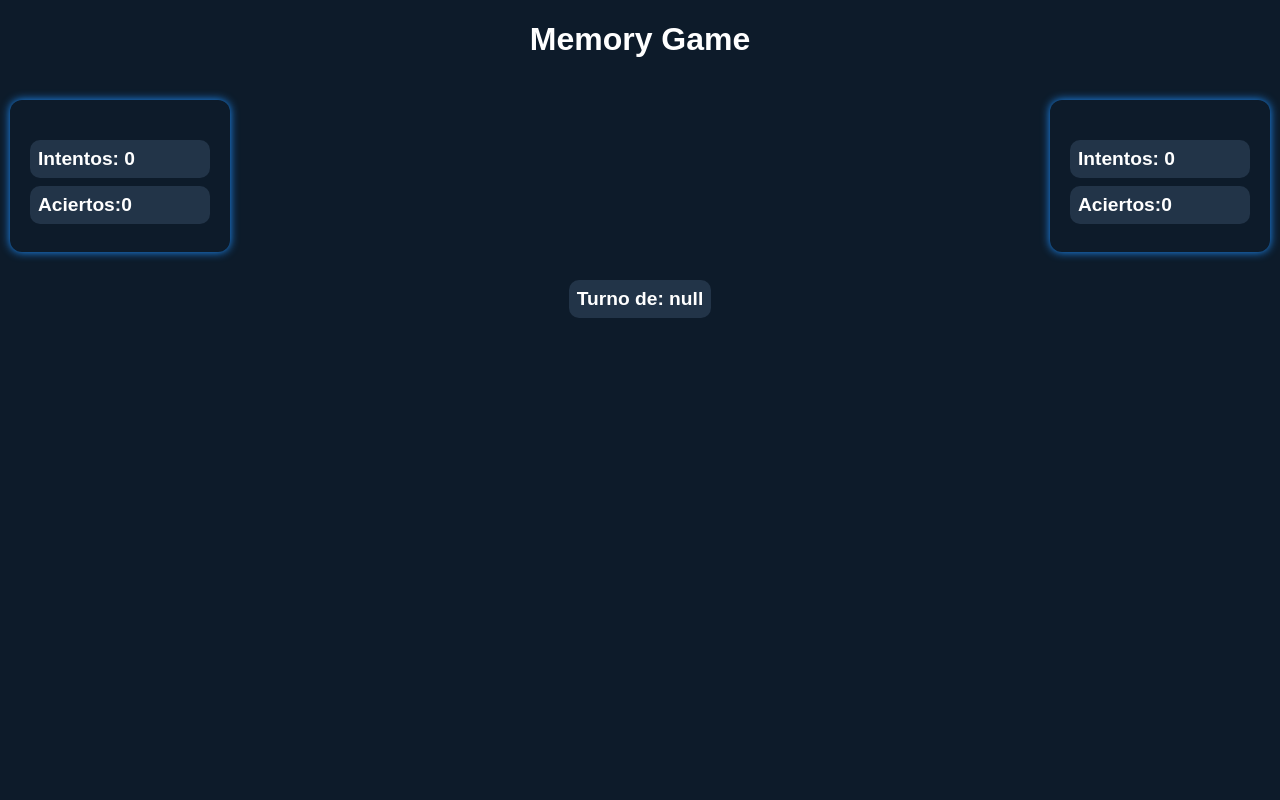
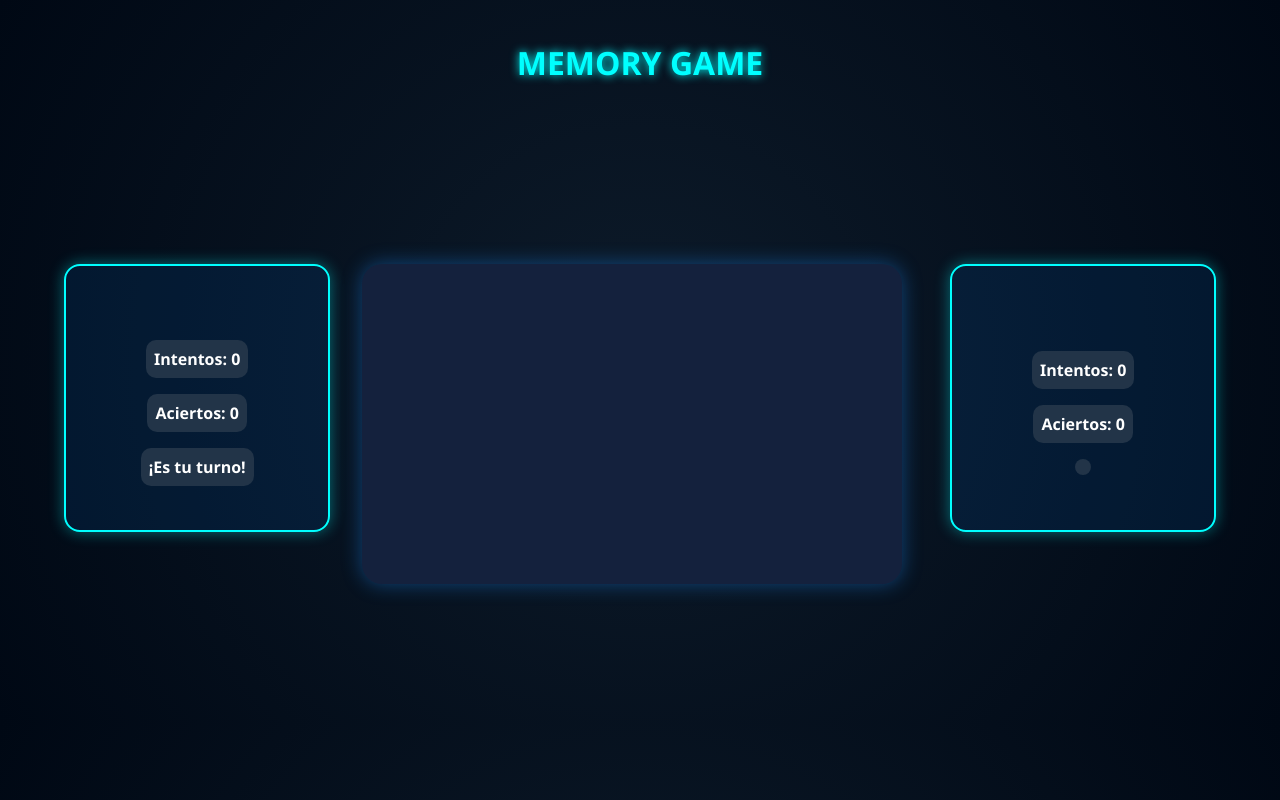
Before and after one commit to anabotha/FinalLaboratorio, a PHP site: page /game.php in a window 1280 px wide. Run offline with PHP 8.4, Linux system fonts and the light colour scheme; data that the repository does not hold is empty.

Commit message:
vistas,mensaje de turnos

```diff
--- a/game/game.css
+++ b/game/game.css
@@ -1,90 +1,119 @@
 body {
-background-color: #0d1b2a;
+  background: radial-gradient(circle at center, #0d1b2a, #000814);
   color: white;
-font-family: Arial, sans-serif;
+  font-family: 'Segoe UI', Tahoma, Geneva, Verdana, sans-serif;
+  margin: 0;
+  padding: 20px;
+  display: flex;
+  flex-direction: column;
+  align-items: center;
+}
+
+h1 {
+  color: #00ffff;
+  text-shadow: 0 0 10px #00ffff;
+  margin-bottom: 20px;
+}
+
+/* Estructura 3x3 */
+.grid-3x3 {
+  display: grid;
+  grid-template-columns: 1fr 2fr 1fr;
+  grid-template-rows: 1fr 2fr 1fr;
+  gap: 20px;
+  width: 90vw;
+  height: 75vh;
+}
+
+.cell {
+  display: flex;
+  justify-content: center;
+  align-items: center;
+}
+
+/* Jugadores */
+#cont-jugador1, #cont-jugador2 {
+  background: rgba(0, 128, 255, 0.1);
+  border: 2px solid #00ffff;
+  border-radius: 16px;
+  padding: 20px;
+  width: 80%;
+  height: 80%;
+  flex-direction: column;
+  box-shadow: 0 0 15px #00ffff66;
   display: flex;
   align-items: center;
-justify-content: center;
-height: 90%;
-margin: 0px;
-flex-direction: column;
-
 }
-h2{
-
+#cont-jugador2{
+    margin-left: 12px;
 }
-.view-container {
-display: flex;
-width: 100%;
-flex-direction: row;
-justify-content: space-around;
-align-items: flex-start; /* para que queden arriba */
-gap: 40px;
-padding: 20px 0px;
-flex-wrap: nowrap; /* ← importante para mantener en una fila */
-margin:0px;
+#cont-jugador1{
+    margin-right: 12px;
+}
+#cont-jugador1 h2, #cont-jugador2 h2 {
+  margin-bottom: 10px;
 }
 
-.cont-jugador1,
-.cont-jugador2 {
-    width: 220px;
-    box-sizing: border-box;
-justify-content: center;
-align-items: start;
+/* Tablero */
+#game-container {
+  background-color: #14213d;
+  border-radius: 20px;
+  box-shadow: 0 0 20px #1e90ff66;
+  display: grid;
+  grid-template-columns: repeat(auto-fit, minmax(100px, 1fr));
+  grid-auto-rows: 140px;
+  gap: 10px;
   padding: 20px;
-border-radius: 12px;
-box-shadow: 0 0 10px #1e90ff;
-flex-shrink: 0;
-margin:0px 10px;
+  width: 90%;
+  height: 100%;
+  justify-items: center;
+  margin:0,20px;
 }
 
-/**/
-.btn-container{
+/* Cartas */
+.btn-container {
   width: 100px;
   height: 140px;
+  background: linear-gradient(to bottom, #1f2937, #0f172a);
+  border-radius: 20px;
+  box-shadow: 0 0 12px #00ffff33;
+  transition: transform 0.2s ease, box-shadow 0.2s ease;
 }
-img{
-width: 100%;
 
+.btn-container:hover {
+  transform: scale(1.05);
+  box-shadow: 0 0 18px #00ffffaa;
 }
 .adivinado{
+  filter: none;
+  transform: none;
   width: 100px;
   height: 140px;
+  background: linear-gradient(to bottom, #1f2937, #0f172a);
+  border-radius: 20px;
+  box-shadow: 0 0 12px #05252533;
+}
+
+img {
+  width: 100%;
+  height: 100%;
+  border-radius: 10px;
 }
 
 
-
-.btn-container {
-background-color: #1c2a3c;
-border-radius: 20px;
-width:80px;
-height: 140px;
-box-shadow: 0 0 15px rgba(0, 0, 0, 0.5);
-transition: transform 0.2s;
-}
-
-.btn-container:hover {
-transform: scale(1.03);
-}
-
-.game-container {
-flex: 1;
-flex-grow: 1;
-height:90%;
-display: grid;
-grid-template-columns: repeat(auto-fit, minmax(100px, 1fr));
-grid-auto-rows: 1fr;
-gap: 8px;
-padding: 20px;
-justify-items: center;
-}
-
+/* Texto */
 p {
   background-color: #223448;
   margin: 8px 0;
   padding: 8px;
   border-radius: 10px;
-font-size: 18px;
-font-weight: bolder;
-font-size: larger;
+  font-weight: bold;
+  font-size: 16px;
+  text-align: center;
 }
+
+/* Info final */
+#info {
+  font-size: 1.2rem;
+  color: #00ffcc;
+}
--- a/game/game.js
+++ b/game/game.js
@@ -74,7 +74,20 @@ if (nombre === jugador1) return "1";
 if (nombre === jugador2) return "2";
 
 }
+function muestroTurno(jug){
+     console.log("turno"+jug);
+     const p=document.getElementById("turno"+jug);
+     console.log(p);
+     p.innerText="¡Es tu turno!";
+     if (jug === "1") {
+          const turno=document.getElementById("turno2");
+     turno.innerText="";
+     }else{
+          const turno=document.getElementById("turno1");
+     turno.innerText="";
+     };
 
+}
 function daVuelta(button) {
      const uid = button.id;
      const cartaReal = button.getAttribute("data-carta");
@@ -108,11 +121,10 @@ function daVuelta(button) {
           const nuevoTurno = turnoActual === getCookie("1") ? getCookie("2") : getCookie("1");
 
           setCookie("turno", nuevoTurno, 1);
+          muestroTurno(getNumeroJugador(getCookie("turno")));
           setCookie("jugadasTurno", 0, 1);
           deleteCookie("1stPick");
           deleteCookie("2ndPick");
-
-          document.getElementById("info").innerText = "Turno de: " + nuevoTurno;
      } else {
           console.log("error en el control de jugadas");
      }
@@ -202,7 +214,8 @@ function infoJugadores(){
      setCookie("jugadasTurno",0,1);
      imprimoJugador(j1,1);
      imprimoJugador(j2,2);
-     document.getElementById("info").innerText="Turno de: "+inicia;
+     const jug=getNumeroJugador(inicia);
+     muestroTurno(jug);
 }
 function imprimoJugador(j,id){
 
--- a/game/game.php
+++ b/game/game.php
@@ -1,29 +1,41 @@
 <!DOCTYPE html>
-<html lang="en">
+<html lang="es">
 <head>
-     <meta charset="UTF-8">
-     <meta name="viewport" content="width=device-width, initial-scale=1.0">
-     <title>Document</title>
-     <link rel="stylesheet" href="./game.css">
-<script src="game.js" defer></script>
-
+  <meta charset="UTF-8" />
+  <meta name="viewport" content="width=device-width, initial-scale=1.0"/>
+  <title>Memory Game</title>
+  <link rel="stylesheet" href="./game.css" />
+  <script src="game.js" defer></script>
 </head>
 <body>
-<h1> Memory Game</h1>
+  <h1>MEMORY GAME</h1>
 
-     <div id="view-container" class="view-container">
-     <div id="cont-jugador1" class="cont-jugador1">
-          <h2 id="jugador1"></h2>
-          <div id="intentos" class="intentos"><p>Intentos: <span id="intentos-1"></span></p></div>
-          <div id="aciertos" class="aciertos"><p>Aciertos:<span id="aciertos-1"></span> </p></div>
-     </div>
-     <div id="game-container" class="game-container"> </div>
-     <div id="cont-jugador2" class="cont-jugador2">
-          <h2 id="jugador2"></h2>
-          <div id="intentos" class="intentos"><p>Intentos: <span id="intentos-2"></span></p></div>
-          <div id="aciertos" class="aciertos"><p>Aciertos:<span id="aciertos-2"></span> </p></div>
-     </div>
-</div>
-<div> <p id="info" class="info"></p></div>
+  <div class="grid-3x3">
+    <div class="cell"></div> <!-- fila 1 -->
+    <div class="cell"></div>
+    <div class="cell"></div>
+
+    <div class="cell" id="cont-jugador1">
+      <h2 id="jugador1">Jugador 1</h2>
+      <div class="intentos"><p>Intentos: <span id="intentos-1"></span></p></div>
+      <div class="aciertos"><p>Aciertos: <span id="aciertos-1"></span></p></div>
+      <div class="turno" ><p id="turno1"></p></div>
+
+    </div>
+
+    <div class="cell" id="game-container"></div>
+
+    <div class="cell" id="cont-jugador2">
+      <h2 id="jugador2">Jugador 2</h2>
+      <div class="intentos"><p>Intentos: <span id="intentos-2"></span></p></div>
+      <div class="aciertos"><p>Aciertos: <span id="aciertos-2"></span></p></div>
+      <div class="turno"><p id="turno2"></p></div>
+
+    </div>
+
+    <div class="cell"></div> <!-- fila 3 -->
+    <div class="cell" id="info"></div>
+    <div class="cell"></div>
+  </div>
 </body>
 </html>
```
Lines whose indentation alone changed are shown as unchanged.
